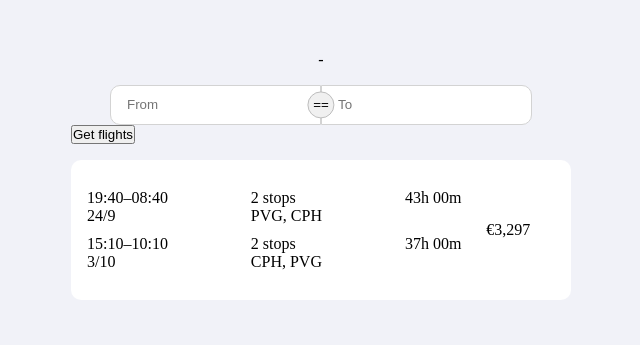
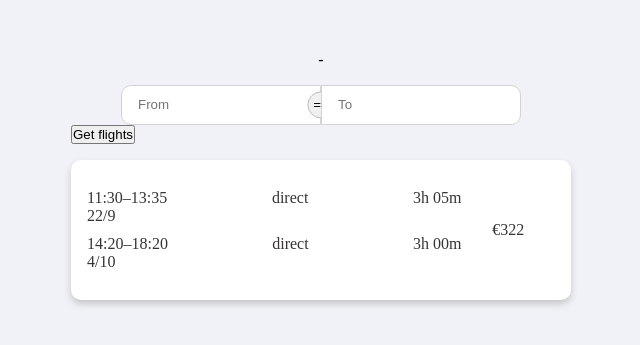
Before and after one commit to volpe23/cs50w-final, a React (Vite) app in the folder airport-finder/: page / in a window 1280 px wide. Shown: the part 225-570 px from the top of the page, without its empty margins (319-959 px from the left). Built offline with nearby package versions, Linux system fonts and the light colour scheme; no server answers.

Commit message:
Added flight link scraping and link to the flight card

```diff
--- a/airport-finder/src/components/Flight.jsx
+++ b/airport-finder/src/components/Flight.jsx
@@ -3,6 +3,7 @@ import SingleFlight from "./SingleFlight"
 export default function Flight({ flight }) {
 
     return (
+        <a href={flight.link}>
             <div className="flight">
                 <div className="flight__content">
                     <SingleFlight flightInfo={flight.out}/>
@@ -10,5 +11,6 @@ export default function Flight({ flight }) {
                 </div>
                 <div className="flight__price">{flight.price}</div>
             </div>
+        </a>
     )
 }
--- a/airport-finder/src/components/Flights.jsx
+++ b/airport-finder/src/components/Flights.jsx
@@ -5,7 +5,11 @@ import Flight from "./Flight";
 import axios from 'axios'
 
 export default function Flights({from, destination}) {
-    const exampleFlight = {price: '€3,297', out: {date: '24/9', times: '19:40–08:40+2', stopovers: ['2 stops', 'PVG, CPH'], duration: '43h 00m'}, in: {date: '3/10', times: '15:10–10:10+2', stopovers: ['2 stops', 'CPH, PVG'], duration: '37h 00m'}}
+    const exampleFlight = {'id': '788164faf6eacacf9a5eaf8bab6d6b02',
+    'price': '€322',
+    'link': 'https://www.kayak.ie/book/flight?code=PdECIldOSL.FC9t5hE4q2rBDARZyLA7ng.33906.788164faf6eacacf9a5eaf8bab6d6b02&h=19c7db95e8a2&sub=E-1897db19a5e&payment=0.00:EUR:VA_D:Visa%20Debit:true&pageOrigin=F..RP.FE.M16',
+    'out': {'date': '22/9', 'times': '11:30–13:35', 'stopovers': ['direct', ''], 'duration': '3h 05m'},
+    'in': {'date': '4/10', 'times': '14:20–18:20', 'stopovers': ['direct', ''], 'duration': '3h 00m'}}
 
     const [flights, setFlights] = useState([exampleFlight])
     const url = `http://127.0.0.1:8000/backend/flight?from=${from}&destination=${destination}`;
@@ -18,14 +22,14 @@ export default function Flights({from, destination}) {
         const response = await fetch(url);
         const data = await response.json();
         console.log(data.flights)
-        setFlights([...flights, ...data.flights]);
+        setFlights([exampleFlight, ...data.flights]);
     }
     return (
         <div className="all-flights">
 
         <button onClick={getFlights} >Get flights</button>
-            { flights.map((flight, i) => {
-                return <Flight key={i} flight={flight} />
+            { flights.map((flight) => {
+                return <Flight key={flight.id} flight={flight} />
             })}
         </div>
     )
--- a/airport-finder/src/styles/AirportInput.scss
+++ b/airport-finder/src/styles/AirportInput.scss
@@ -1,10 +1,27 @@
 @import './main.scss';
+
+.input-results {
+    position: relative;
+}
+
+.input-results::after > .results {
+    content: '';
+    border-left: 10px solid transparent;
+    border-right: 10px solid transparent;
+    border-top: 10px solid $onyx;
+    position: absolute;
+    transform: translateX(-50%);
+    bottom: -8px;
+    // left: 0;
+    left: 50%;
+}
 
 .finder {
     height: 2.5rem;
     padding: 0.5rem 1rem;
     border-radius: 10px;
     border: 1px solid lightgray;
+    width: $airport-input-width;
 }
 
 .input-results:first-of-type input {
--- a/airport-finder/src/styles/AirportResults.scss
+++ b/airport-finder/src/styles/AirportResults.scss
@@ -6,12 +6,14 @@
     margin: 1rem 0;
     border-radius: 10px;
     background-color: $onyx;
-    width: max(100%, 200px);
+    min-width: 260px;
+    width: clamp(280px, 80%, calc($airport-input-width*2));
+    // width: max-content;
     padding: 0.5rem;
     color: white;
     max-height: 300px;
     overflow-y: scroll;
-    transform: translateX(-25%);
+    // transform: translateX(-25%);
     .triangle {
         // background-color: red;
         border-left: 10px solid transparent;
--- a/airport-finder/src/styles/Flight.scss
+++ b/airport-finder/src/styles/Flight.scss
@@ -1,4 +1,4 @@
-// @import './main.scss';
+@import './main.scss';
 
 .flight {
     background-color: white;
@@ -9,6 +9,12 @@
     height: 140px;
     margin: 1rem 0;
     padding: 1rem;
+    box-shadow: 0px 4px 7px 0px $light-grey-shadow;
+    transition: all 0.2s ease-in-out;
+
+    &:hover{
+        box-shadow: 0px 3px 10px 1px $grey;
+    }
 }
 
 .flight__content {
--- a/airport-finder/src/styles/SingleFlight.scss
+++ b/airport-finder/src/styles/SingleFlight.scss
@@ -5,4 +5,10 @@
     gap: 20px;
     justify-content: space-between;
     width: 100%;
+
 }
+
+a {
+    text-decoration: none;
+    color: $jet;
+}
--- a/airport-finder/src/styles/main.scss
+++ b/airport-finder/src/styles/main.scss
@@ -4,3 +4,5 @@ $light-cyan: #d4f5f5;
 $grey: #8C9A9E;
 $jet: #363434;
 $bg-color: #f1f2f8;
+$light-grey-shadow: #c7c7c7;
+$airport-input-width: 200px;
```
Also changed, not shown: 1 other file (tests, documents, lock files or other folders). Lines whose indentation alone changed are shown as unchanged.
